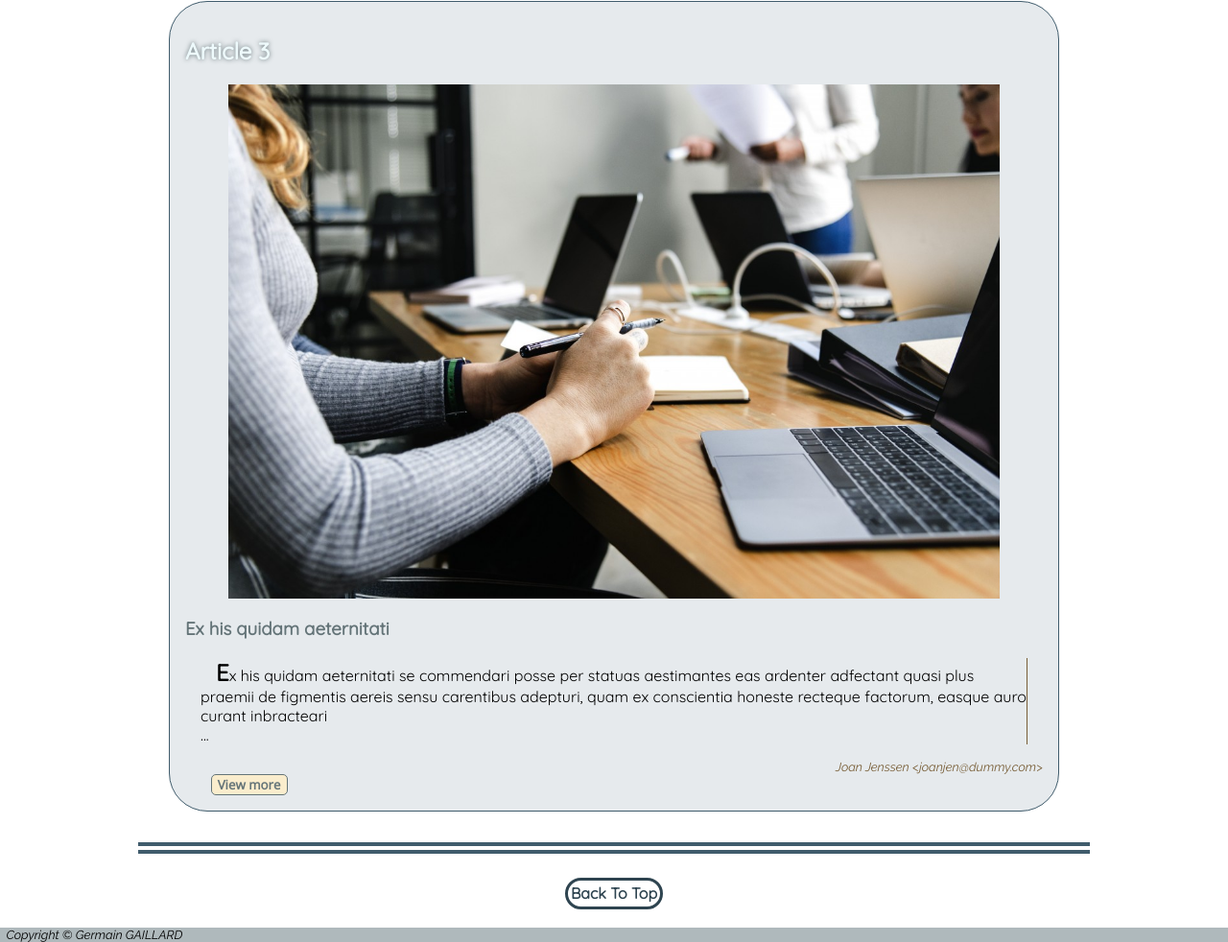
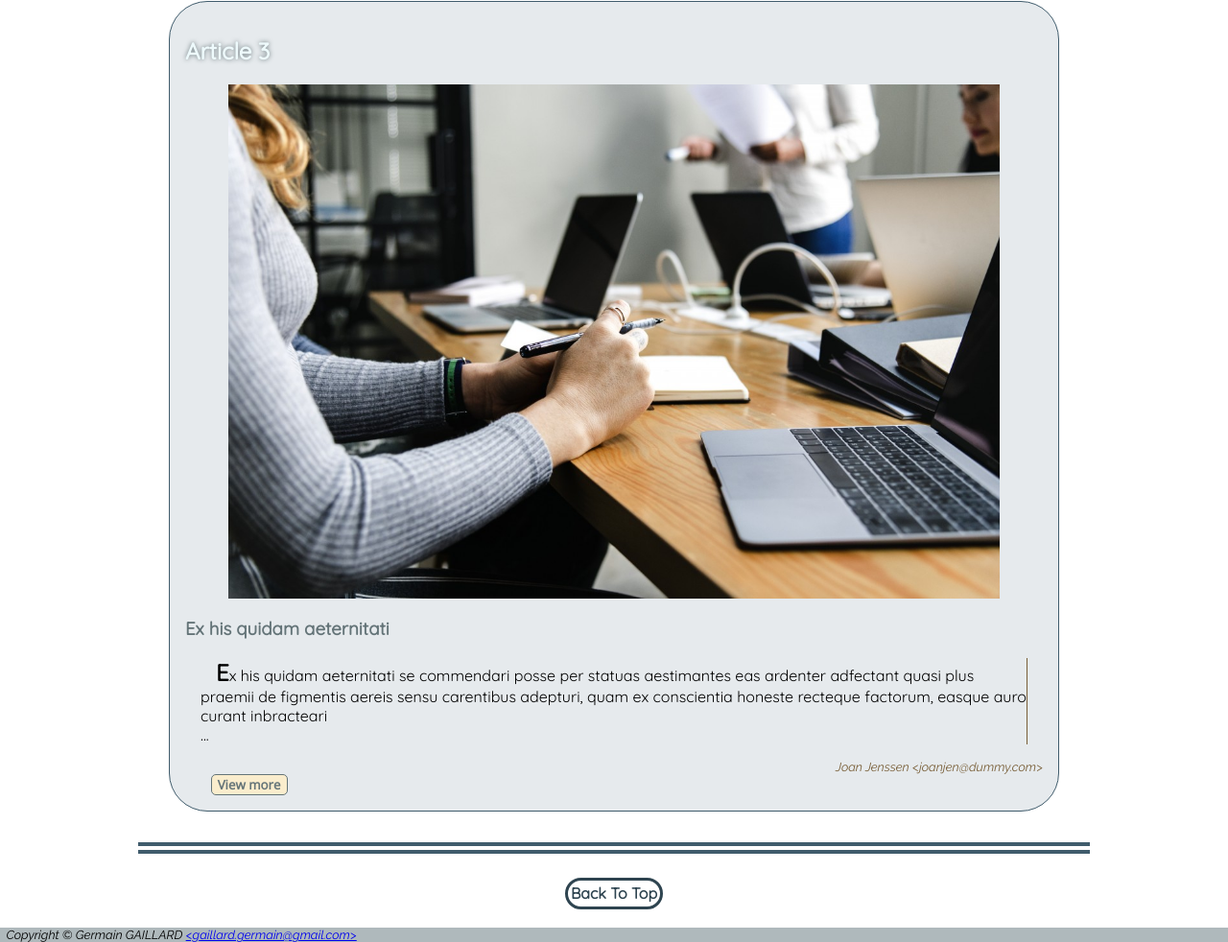
Before and after one commit to screw-pack/work_at_beach, a plain HTML site: page index.html in a window 1280 px wide. Shown: the part 2094-3076 px from the top of the page at 96% size. Drawn offline with nearby package versions, Linux system fonts and the light colour scheme.

Commit message:
mailto on footer

```diff
--- a/index.html
+++ b/index.html
@@ -112,7 +112,9 @@
     </section>
     <a href="#" id="back_to_top">Back To Top</a>
   </main>
-  <footer>Copyright © Germain GAILLARD</footer>
+  <footer>Copyright © Germain GAILLARD
+    <a href="mailto:gaillard.germain@gmail.com">&lt;gaillard.germain@gmail.com&gt;</a>
+  </footer>
 </body>
 <script type="text/javascript" src="js/script.js"></script>
 </html>
```
